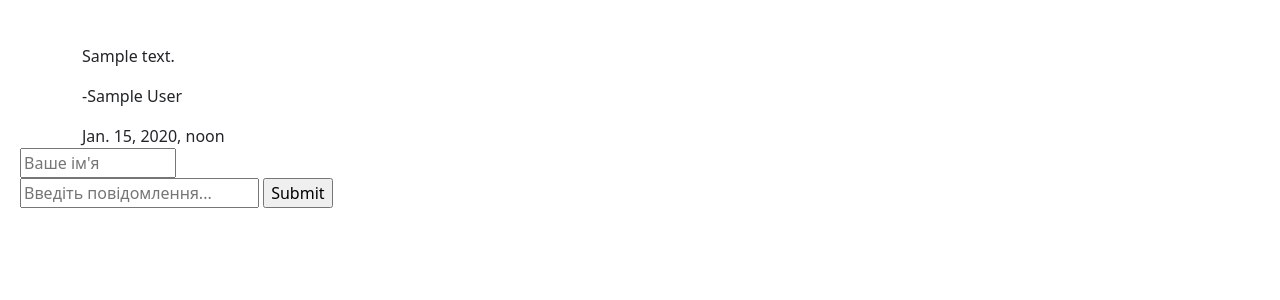
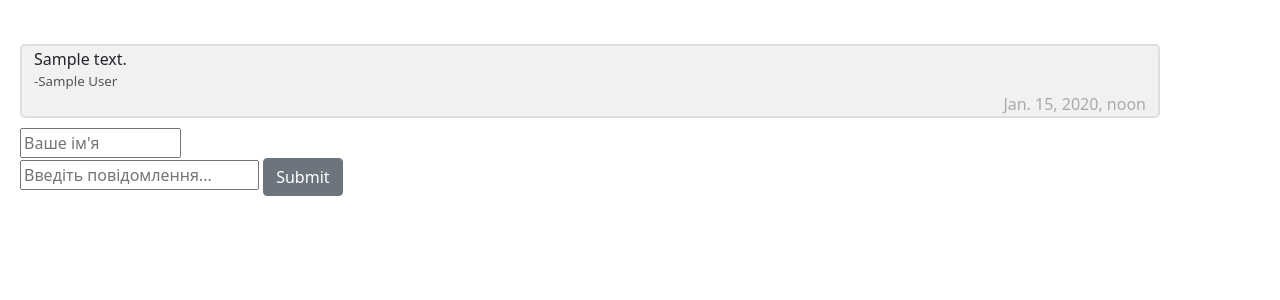
Before and after one commit to M-Pidlisnyi/chatapp, a Django app: page / in a window 1280 px wide. Shown: the part 50-350 px from the top of the page. Run offline with Django 4.2, Linux system fonts and the light colour scheme; tables that the repository leaves empty hold one stand-in row (values such as "Sample post").

Commit message:
added styles

```diff
--- a/chatapp/models.py
+++ b/chatapp/models.py
@@ -1,4 +1,3 @@
-from sqlite3 import Timestamp
 from django.db import models
 
 class Message(models.Model):
--- /dev/null
+++ b/chatapp/static/styles.css
@@ -0,0 +1,44 @@
+.content{
+    margin: 20px 20px 20px 20px;
+}
+
+
+/* Chat containers */
+.container {
+    border: 2px solid #dedede;
+    background-color: #f1f1f1;
+    border-radius: 5px;
+    margin: 10px 0;
+  }
+
+  /* Clear floats */
+.container::after {
+    content: "";
+    clear: both;
+    display: table;
+}
+
+  /* Style time text */
+.time-right {
+    float: right;
+    color: #aaa;
+}
+
+.inputs{
+    width: fit-content;
+}
+
+.name{
+    width: 50%;
+}
+
+.text{
+    margin-top: 0px;
+    margin-bottom: 0px;
+    padding-top: 1px;
+}
+
+.signature{
+    color: #555;
+    font-size: smaller;
+}
--- a/chatapp/templates/index.html
+++ b/chatapp/templates/index.html
@@ -6,6 +6,8 @@
     <meta name="viewport" content="width=device-width, initial-scale=1.0">
     <meta http-equiv="refresh" content="20">
     <link href="https://cdn.jsdelivr.net/npm/bootstrap@5.1.3/dist/css/bootstrap.min.css" rel="stylesheet" integrity="sha384-1BmE4kWBq78iYhFldvKuhfTAU6auU8tT94WrHftjDbrCEXSU1oBoqyl2QvZ6jIW3" crossorigin="anonymous">
+    {% load static %}
+    <link rel="stylesheet" href="{% static 'styles.css' %}">
     <title>Chatapp</title>
 </head>
 <body>
@@ -15,14 +17,14 @@
         </div>
       </nav>
     <br/>
-    <div class="content" style="margin: 20px 20px 20px 20px;">
+    <div class="content">
         {% if message_log %}
         {% for message in message_log %}
         <div class="container">
-            <p>
+            <p class="text">
                 {{message.text}}
             </p>
-            <p>
+            <p class="text signature">
                 -{{message.author}}
             </p>
             <span class="time-right">{{message.time}}</span>
@@ -33,11 +35,13 @@
         <div class='input'>
             <form method="post" action="/">
                 {% csrf_token %}
-                <div style="width: fit-content;">
-                    <input type='text' name="username" placeholder="Ваше ім'я" style="width: 50%;">
+                <div class="inputs">
+                    <input class="input-field name"
+                            type='text' name="username" placeholder="Ваше ім'я">
                     <br>
-                    <input type="text" name="message" placeholder="Введіть повідомлення...">
-                    <input type="submit">
+                    <input class="input-field"
+                            type="text" name="message" placeholder="Введіть повідомлення...">
+                    <input class="btn btn-secondary" type="submit">
                 </div>
             </form>
         </div>
--- a/chatapp/urls.py
+++ b/chatapp/urls.py
@@ -16,8 +16,10 @@ Including another URLconf
 from django.contrib import admin
 from django.urls import path
 from . import views
+from django.conf import settings
+from django.conf.urls.static import static
 
 urlpatterns = [
     path('admin/', admin.site.urls),
-    path('', views.index, name="index")
-]
+    path('', views.index, name="index"),
+] + static(settings.STATIC_URL, document_root=settings.STATIC_ROOT)
--- a/chatapp/views.py
+++ b/chatapp/views.py
@@ -1,10 +1,7 @@
 from datetime import datetime
-from math import fabs
-from sqlite3 import Timestamp
-from django.http import HttpResponse, HttpResponseRedirect
+from django.http import  HttpResponseRedirect
 from django.shortcuts import render
 from . import models
-
 
 
 def index(request):
@@ -24,7 +21,6 @@ def index(request):
         message.save()
         return HttpResponseRedirect('/')
 
-
     message_log = models.Message.objects.all()[:4:-1]
 
     return render(request, 'index.html', context={'message_log': message_log})
```
